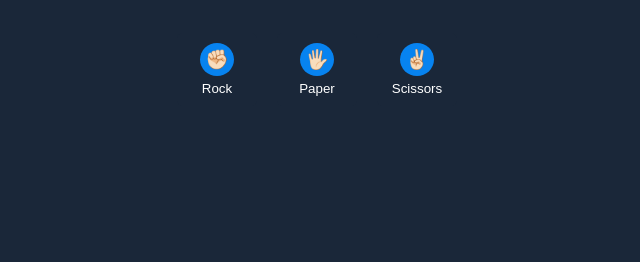
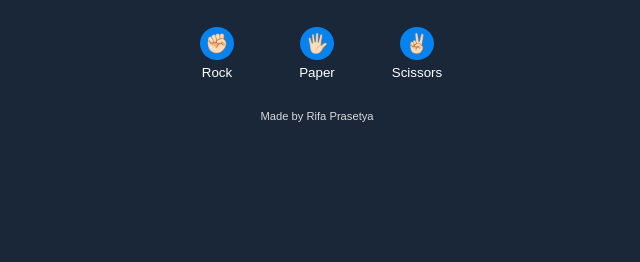
Before and after one commit to rifaprasetya01/rock-paper-scissors-game, a plain HTML site: page index.html in a window 1280 px wide. Shown: the part 538-800 px from the top of the page, without its empty margins (323-963 px from the left). Drawn offline with Linux system fonts and the light colour scheme.

Commit message:
*: Adding Copyright | Rifa Prasetya

```diff
--- a/index.html
+++ b/index.html
@@ -66,6 +66,7 @@
           <span class="rps_game__player-choice-btn-text">Scissors</span>
         </button>
       </footer>
+      <span class="rps-game__copyright">Made by Rifa Prasetya</span>
     </div>
 
     <script type="module" src="index.js"></script>
--- a/style.css
+++ b/style.css
@@ -160,5 +160,13 @@ body {
         }
       }
     }
+
+    .rps-game__copyright {
+      margin-top: 20px;
+
+      font-size: 0.7rem;
+      font-family: Arial, Helvetica, sans-serif;
+      color: rgb(219, 218, 218);
+    }
   }
 }
```
